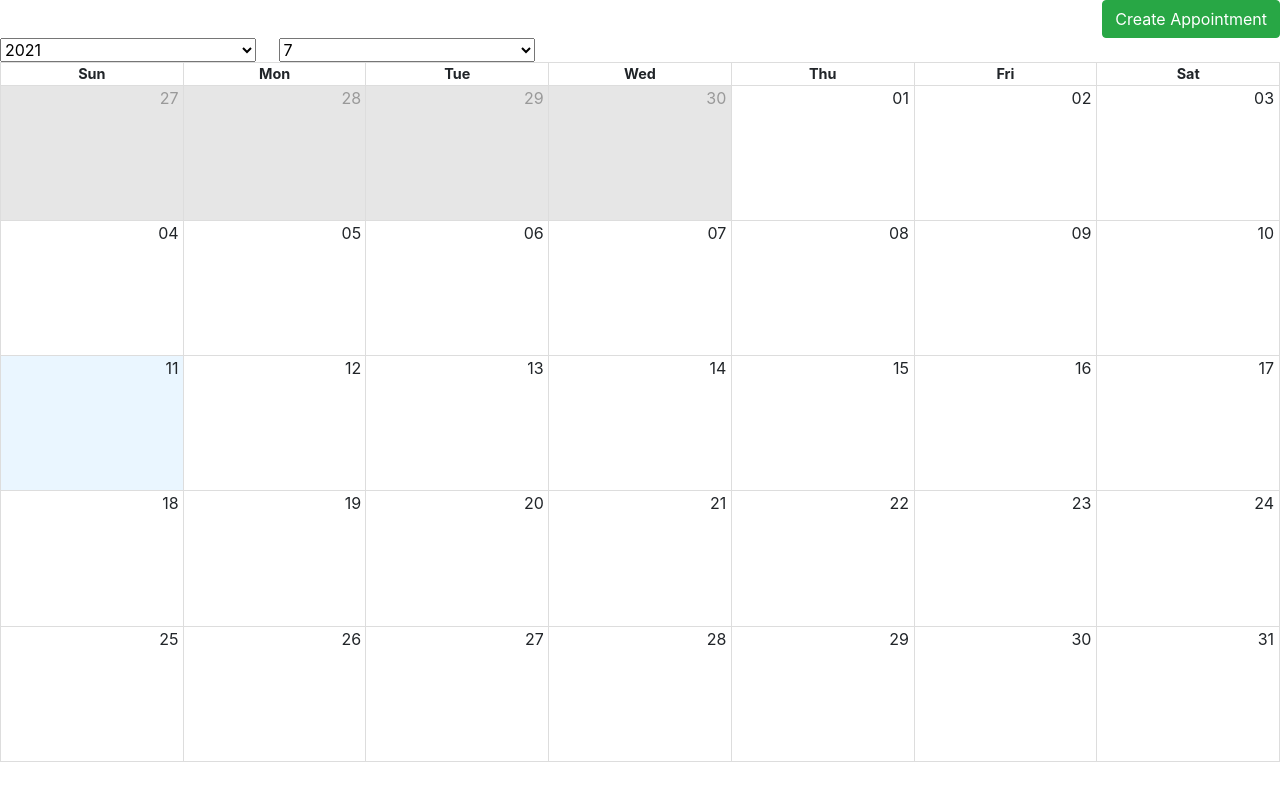
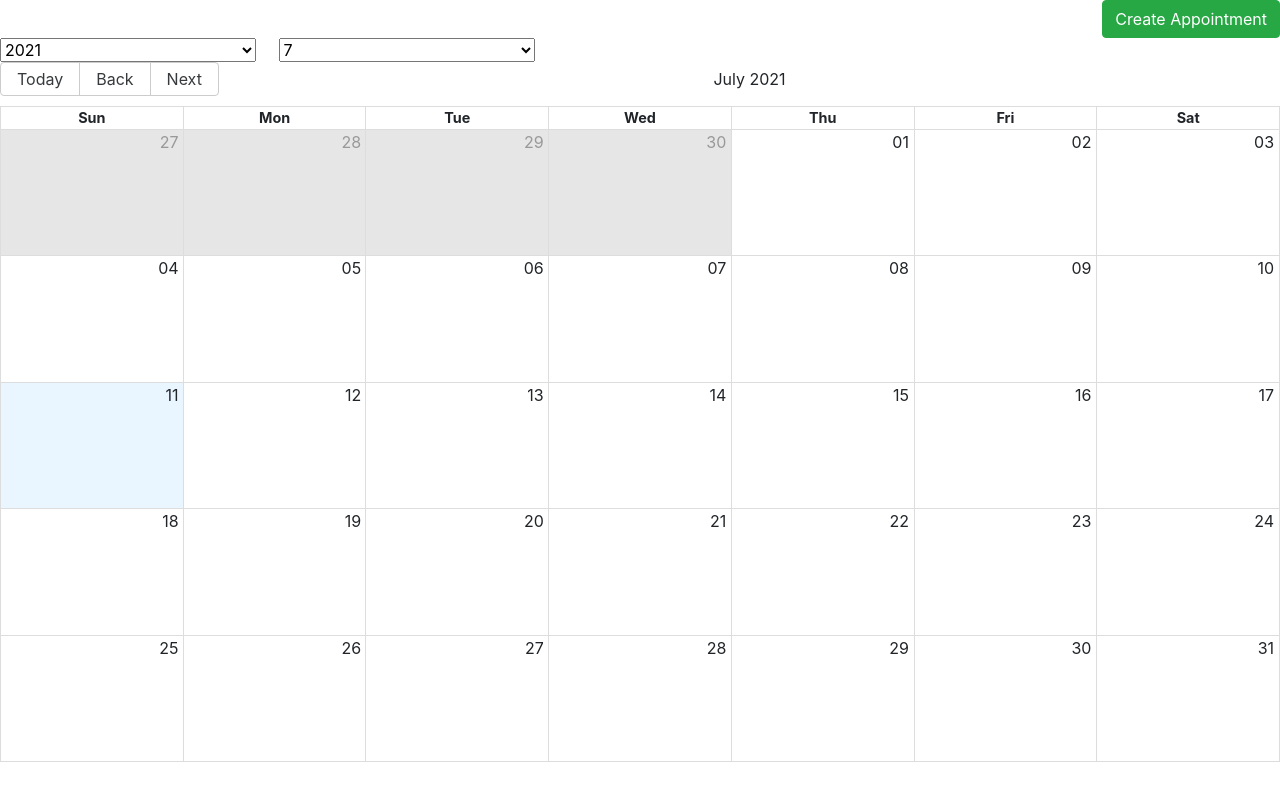
Before and after one commit to Resbi-Anik/Appointment-react-app, a React (Create React App) app: page /2021/7 in a window 1280 px wide. Built offline with nearby package versions, Linux system fonts and the light colour scheme.

Commit message:
remove customtoolbar

```diff
--- a/src/components/reactCalendar.js
+++ b/src/components/reactCalendar.js
@@ -2,8 +2,8 @@ import React, { useState } from "react";
 import { Calendar, momentLocalizer } from "react-big-calendar";
 import moment from "moment";
 import ReactModal from "./modal";
+import { connect } from "react-redux";
 import "react-big-calendar/lib/css/react-big-calendar.css";
-import { connect } from "react-redux";
 
 const localizer = momentLocalizer(moment);
 const ReactCalendar = (props) => {
@@ -28,15 +28,10 @@ const ReactCalendar = (props) => {
   }
   props.user.sort(compare);
 
-  const CustomToolbar = () => {
-    return <></>;
-  };
-
   return (
     <div style={{ height: 700 }}>
       <Calendar
         events={props.user}
-        components={{ toolbar: CustomToolbar }}
         localizer={localizer}
         onNavigate
         views={["month"]}
```
